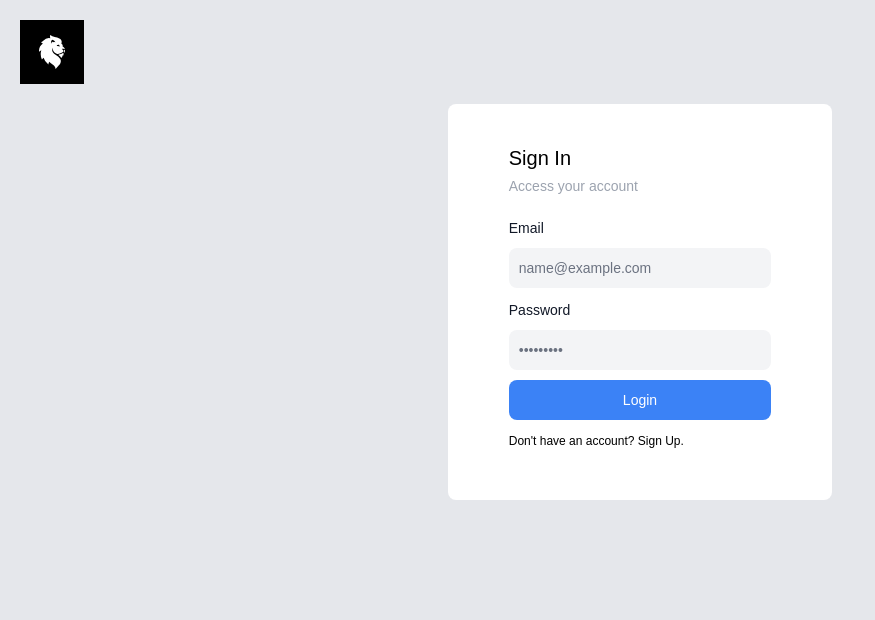
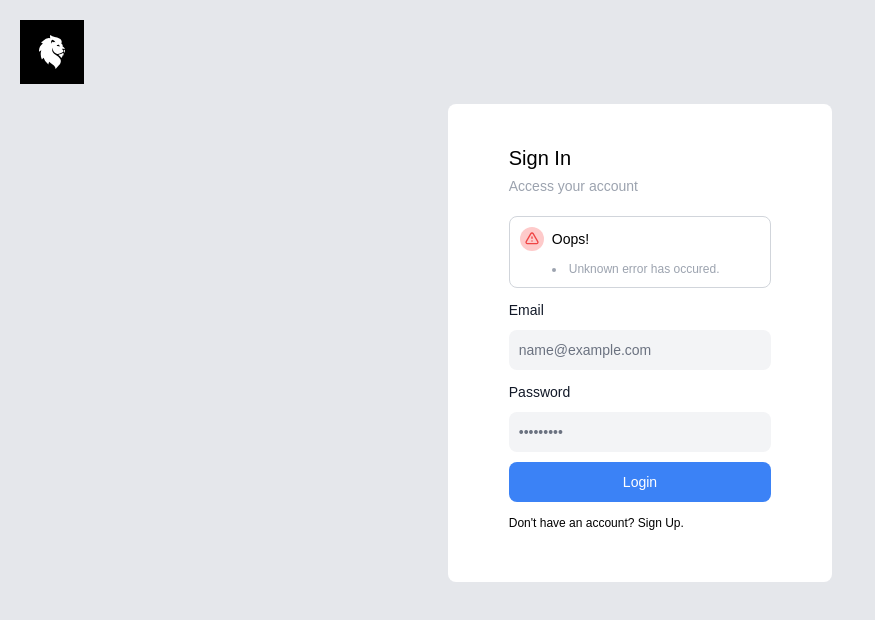
Before and after one commit to bravecode/messanger, a React (Create React App) app in the folder client/: page /auth/login in a window 1280 px wide. Both pictures are taken after typing "name@example.com", "Sample123" into the empty fields and a click on the button "Login". Shown: the top 620 px of the page, without its empty margins (0-875 px from the left). Built offline with nearby package versions, Linux system fonts and the light colour scheme; no server answers.

Commit message:
Client - Display form errors, Alert component

```diff
--- /dev/null
+++ b/client/src/_components/alert/Alert.tsx
@@ -0,0 +1,76 @@
+import React from 'react';
+import { XIcon, ExclamationIcon } from '@heroicons/react/outline';
+import classNames from 'classnames';
+
+export interface IAlertProps {
+    variant: TAlertVariant;
+    title: string;
+    content: string | string[];
+    className?: string;
+    onClose?: () => void;
+}
+
+export type TAlertVariant = 'success' | 'warning' | 'error';
+
+const Alert: React.FC<IAlertProps> = ({
+    variant,
+    title,
+    content,
+    className,
+    onClose
+}) => {
+    // Handlers
+    const handleClose = () => {
+        onClose && onClose();
+    }
+
+    // Helpers
+    const renderContent = () => {
+        if (Array.isArray(content)) {
+            return (
+                <ul className="list-disc list-inside">
+                    {
+                        content.map((item, i) =>
+                            <li key={i} className="mb-1 last:mb-0">{ item }</li>
+                        )
+                    }
+                </ul>
+            );
+        }
+
+        return (
+            <p>
+                { content }
+            </p>
+        )
+    }
+
+    return (
+        <div className="border border-solid border-gray-300 rounded-lg p-2.5 flex gap-2">
+            <div className="h-full w-6">
+                <div className="w-6 h-6 rounded-full bg-red-200 flex items-center justify-center">
+                    <ExclamationIcon className="w-4 text-red-500" />
+                </div>
+            </div>
+            <div className="w-full">
+                <header className="h-6 flex items-center justify-between mb-2.5">
+                    <h3 className="text-sm">
+                        { title }
+                    </h3>
+                    {
+                        onClose && (
+                            <button onClick={handleClose} className="text-gray-300 hover:text-black transition">
+                                <XIcon className="w-4" />
+                            </button>
+                        )
+                    }
+                </header>
+                <div className="text-xs text-gray-400">
+                    { renderContent() }
+                </div>
+            </div>
+        </div>
+    );
+}
+
+export { Alert }
--- a/client/src/_store/ducks/auth/actions.ts
+++ b/client/src/_store/ducks/auth/actions.ts
@@ -15,3 +15,6 @@ export const loginError = createAction<string[]>('auth:login:error');
 // Action - Logout
 export const logoutRequest = createAction('auth:logout:request');
 export const logoutSuccess = createAction('auth:logout:success');
+
+// Action - Clear Errors
+export const clearErrors = createAction('auth:clearErrors');
--- a/client/src/_store/ducks/auth/reducer.ts
+++ b/client/src/_store/ducks/auth/reducer.ts
@@ -8,6 +8,7 @@ import {
     loginSuccess,
     logoutRequest,
     logoutSuccess,
+    clearErrors,
 } from './actions';
 
 export interface IAuthState {
@@ -36,6 +37,9 @@ export default createReducer(defaultState, (builder) => {
         .addCase(logoutSuccess, (state) => {
             state = defaultState;
         })
+        .addCase(clearErrors, (state) => {
+            state.errors = undefined;
+        })
         .addMatcher(isAnyOf(registerRequest, loginRequest), (state) => {
             state.pending = true;
         })
@@ -48,8 +52,6 @@ export default createReducer(defaultState, (builder) => {
         .addMatcher(isAnyOf(registerSuccess, loginSuccess), (state, action) => {
             const { payload } = action;
 
-            console.log('Success');
-
             state.user = payload;
             state.pending = false;
         })
--- a/client/src/views/login/components/Form.tsx
+++ b/client/src/views/login/components/Form.tsx
@@ -3,6 +3,7 @@ import { Link } from "react-router-dom";
 
 import { Input } from "_components/form/Input";
 import { Label } from "_components/form/Label";
+import { Alert } from "_components/alert/Alert";
 import { useForm } from "_helpers/useForm";
 import { IStore } from "_store";
 
@@ -18,17 +19,19 @@ export const registerDataDefaults: ILoginData  = {
 
 export interface IFormProps {
     onSubmit: (data: ILoginData) => void;
+    onErrorsClear: () => void;
 }
 
 const Form: React.FC<IFormProps> = ({
-    onSubmit
+    onSubmit,
+    onErrorsClear
 }) => {
     const { data, onInputChange } = useForm<ILoginData>({
         initialData: registerDataDefaults
     });
 
     // Store
-    const { pending } = useSelector((store: IStore) => store.auth);
+    const { pending, errors } = useSelector((store: IStore) => store.auth);
 
     // Handlers
     const handleSubmit = (e: React.FormEvent<HTMLFormElement>) => {
@@ -39,6 +42,17 @@ const Form: React.FC<IFormProps> = ({
 
     return (
         <form onSubmit={handleSubmit}>
+            {
+                !!errors?.length && (
+                    <div className="mb-2.5">
+                        <Alert
+                            variant="error"
+                            title="Oops!"
+                            content={errors}
+                        />
+                    </div>
+                )
+            }
             <div className="mb-2.5">
                 <Label htmlFor="email">
                     Email
@@ -57,7 +71,7 @@ const Form: React.FC<IFormProps> = ({
                 </button>
             </div>
             <div className="mb-2 5">
-                <Link to="/auth/register" className="text-xs hover:text-blue-500">
+                <Link to="/auth/register" className="text-xs hover:text-blue-500" onClick={onErrorsClear}>
                     Don't have an account? Sign Up.
                 </Link>
             </div>
--- a/client/src/views/login/index.tsx
+++ b/client/src/views/login/index.tsx
@@ -1,7 +1,7 @@
 import React from 'react';
 import { useDispatch } from 'react-redux';
 
-import { loginRequest } from '_store/ducks/auth/actions';
+import { clearErrors, loginRequest } from '_store/ducks/auth/actions';
 
 import { Form, ILoginData } from './components/Form';
 
@@ -18,6 +18,10 @@ const Login: React.FC = () => {
         return;
     }
 
+    const handleErrorsClear = () => {
+        dispatch(clearErrors());
+    }
+
     return (
         <div className="grid justify-center">
 
@@ -30,7 +34,7 @@ const Login: React.FC = () => {
                 </p>
             </header>
 
-            <Form onSubmit={handleSubmit} />
+            <Form onSubmit={handleSubmit} onErrorsClear={handleErrorsClear} />
 
         </div>
     );
--- a/client/src/views/register/components/Form.tsx
+++ b/client/src/views/register/components/Form.tsx
@@ -1,6 +1,7 @@
 import React from 'react';
 import { useSelector } from 'react-redux';
 import { Link } from 'react-router-dom';
+import { Alert } from '_components/alert/Alert';
 import { Input } from '_components/form/Input';
 import { Label } from '_components/form/Label';
 import { useForm } from '_helpers/useForm';
@@ -20,17 +21,19 @@ export const registerDataDefaults: IRegisterData  = {
 
 export interface IFormProps {
     onSubmit: (data: IRegisterData) => void;
+    onErrorsClear: () => void;
 }
 
 const Form: React.FC<IFormProps> = ({
-    onSubmit
+    onSubmit,
+    onErrorsClear
 }) => {
     const { data, onInputChange } = useForm<IRegisterData>({
         initialData: registerDataDefaults
     });
 
     // Store
-    const { pending } = useSelector((store: IStore) => store.auth);
+    const { pending, errors } = useSelector((store: IStore) => store.auth);
 
     // Handlers
     const handleSubmit = (e: React.FormEvent<HTMLFormElement>) => {
@@ -41,6 +44,17 @@ const Form: React.FC<IFormProps> = ({
 
     return (
         <form onSubmit={handleSubmit}>
+            {
+                !!errors?.length && (
+                    <div className="mb-2.5">
+                        <Alert
+                            variant="error"
+                            title="Oops!"
+                            content={errors}
+                        />
+                    </div>
+                )
+            }
             <div className="mb-2.5">
                 <Label htmlFor="username">
                     Username
@@ -67,7 +81,7 @@ const Form: React.FC<IFormProps> = ({
                 </button>
             </div>
             <div className="mb-2 5">
-                <Link to="/auth/login" className="text-xs hover:text-blue-500">
+                <Link to="/auth/login" className="text-xs hover:text-blue-500" onClick={onErrorsClear}>
                     Already have an account? Sign In.
                 </Link>
             </div>
--- a/client/src/views/register/index.tsx
+++ b/client/src/views/register/index.tsx
@@ -1,7 +1,7 @@
 import React from 'react';
 import { useDispatch } from 'react-redux';
 
-import { registerRequest } from '_store/ducks/auth/actions';
+import { clearErrors, registerRequest } from '_store/ducks/auth/actions';
 
 import { Form, IRegisterData } from './components/Form';
 
@@ -19,6 +19,10 @@ const Register: React.FC = () => {
         return;
     }
 
+    const handleErrorsClear = () => {
+        dispatch(clearErrors());
+    }
+
     return (
         <div className="grid justify-center">
 
@@ -31,7 +35,7 @@ const Register: React.FC = () => {
                 </p>
             </header>
 
-            <Form onSubmit={handleSubmit} />
+            <Form onSubmit={handleSubmit} onErrorsClear={handleErrorsClear} />
 
         </div>
     );
--- a/client/tailwind.config.js
+++ b/client/tailwind.config.js
@@ -8,7 +8,9 @@ module.exports = {
     }
   },
   variants: {
-    extend: {},
+    extend: {
+      margin: ['last']
+    },
   },
   plugins: [],
 }
```
